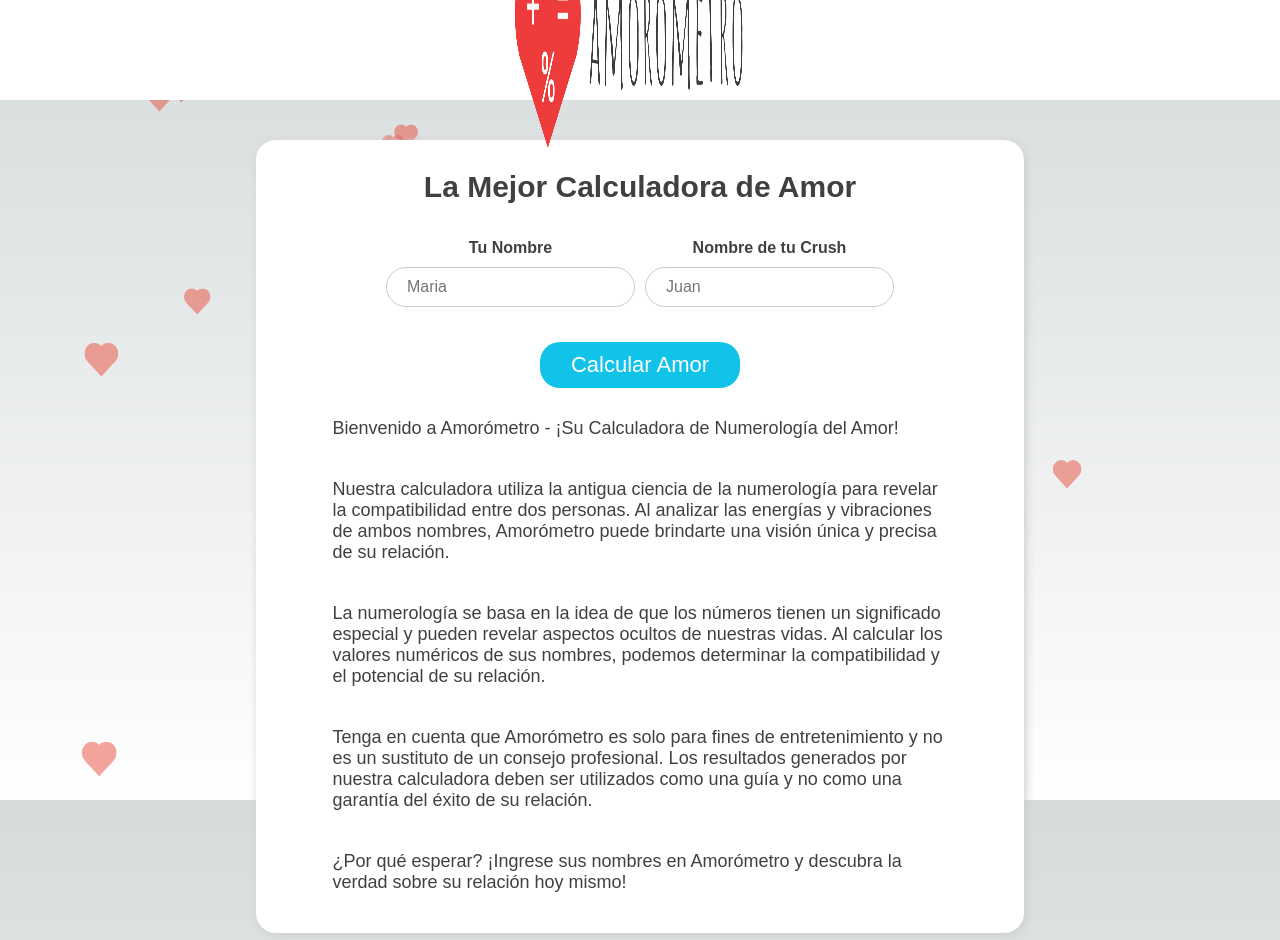
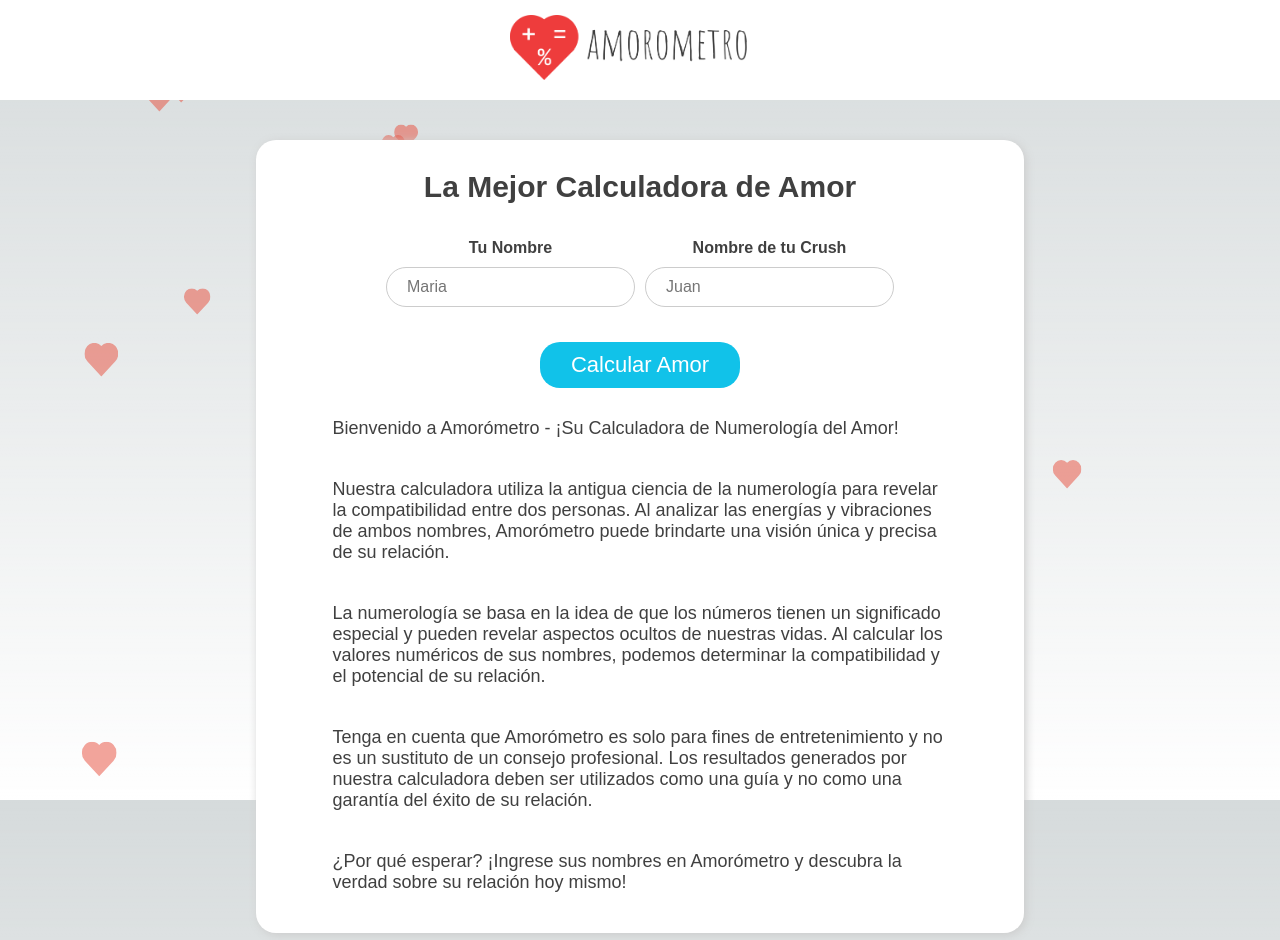
Before and after one commit to callsamu/amorometro, a Next.js app: page / in a window 1280 px wide. Built offline with nearby package versions, Linux system fonts and the light colour scheme.

Commit message:
fix: logo dimensions

```diff
--- a/src/components/SiteBody.tsx
+++ b/src/components/SiteBody.tsx
@@ -14,7 +14,7 @@ export default function SiteBody({ children }: Props) {
             <header className={styles.header}>
                 <nav className={styles.nav}>
                     <Link href="/">
-                        <Image src="/logo.webp" alt="amorometro" width={250} height={200}/>
+                        <Image src="/logo.webp" alt="amorometro" width={260} height={65}/>
                     </Link>
 
                 </nav>
```
